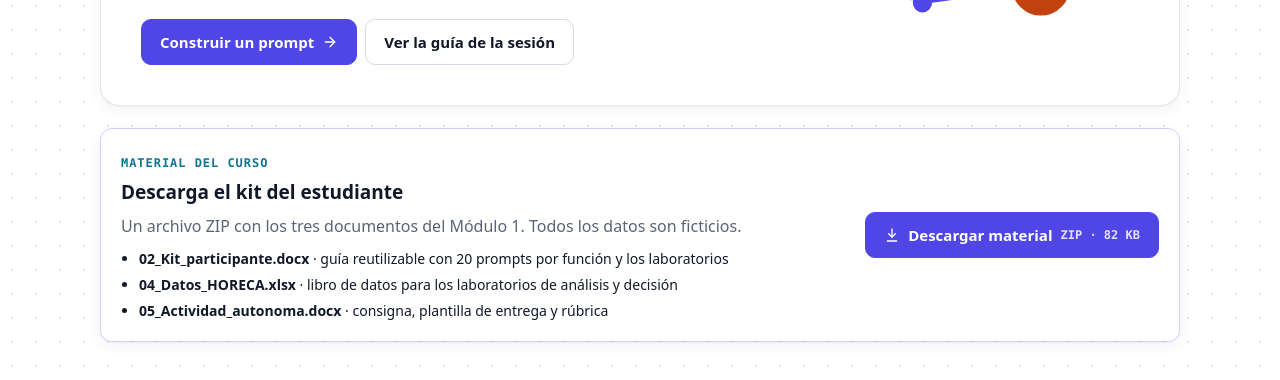
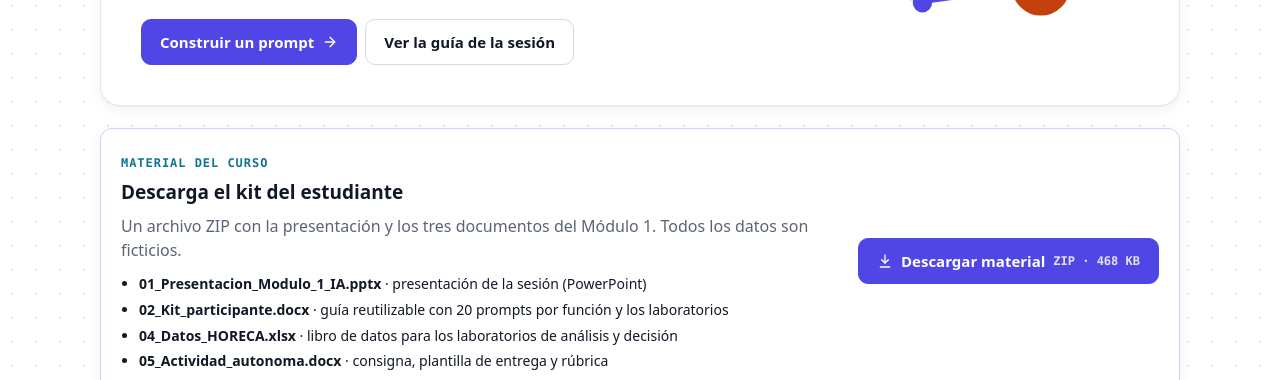
Before and after one commit to slancheros/kit-ia-horeca, a website with bundled scripts: page index.html in a window 1280 px wide. Shown: the part 414-794 px from the top of the page. Built offline with nearby package versions, Linux system fonts and the light colour scheme.

Commit message:
Incluye la presentación del Módulo 1 en el kit descargable
El ZIP pasa a contener la presentación (con el enlace de la app en la
diapositiva de cierre) junto a los tres documentos. La tarjeta de Inicio
lista ahora los cuatro archivos y el tamaño actualizado.

Co-Authored-By: Claude Sonnet 5.5 <noreply@anthropic.com>
Claude-Session: https://claude.ai/code/session_01HBjdFJuossW5Gk8gd8cSVX

```diff
--- a/index.html
+++ b/index.html
@@ -92,14 +92,15 @@
         <div class="material-text">
           <span class="eyebrow">Material del curso</span>
           <h2>Descarga el kit del estudiante</h2>
-          <p class="muted">Un archivo ZIP con los tres documentos del Módulo 1. Todos los datos son ficticios.</p>
+          <p class="muted">Un archivo ZIP con la presentación y los tres documentos del Módulo 1. Todos los datos son ficticios.</p>
           <ul class="material-list">
+            <li><strong>01_Presentacion_Modulo_1_IA.pptx</strong> · presentación de la sesión (PowerPoint)</li>
             <li><strong>02_Kit_participante.docx</strong> · guía reutilizable con 20 prompts por función y los laboratorios</li>
             <li><strong>04_Datos_HORECA.xlsx</strong> · libro de datos para los laboratorios de análisis y decisión</li>
             <li><strong>05_Actividad_autonoma.docx</strong> · consigna, plantilla de entrega y rúbrica</li>
           </ul>
         </div>
-        <a class="btn primary lg" href="descargas/Kit_completo_Modulo_1_IA_HORECA_estudiante.zip" download><svg><use href="#i-download"/></svg>Descargar material <span class="material-size">ZIP · 82 KB</span></a>
+        <a class="btn primary lg" href="descargas/Kit_completo_Modulo_1_IA_HORECA_estudiante.zip" download><svg><use href="#i-download"/></svg>Descargar material <span class="material-size">ZIP · 468 KB</span></a>
       </div>
 
       <div class="section-title"><span class="eyebrow">Método</span><h2>Tres pasos en cada ejercicio</h2></div>
```
Also changed, not shown: 1 other file.
